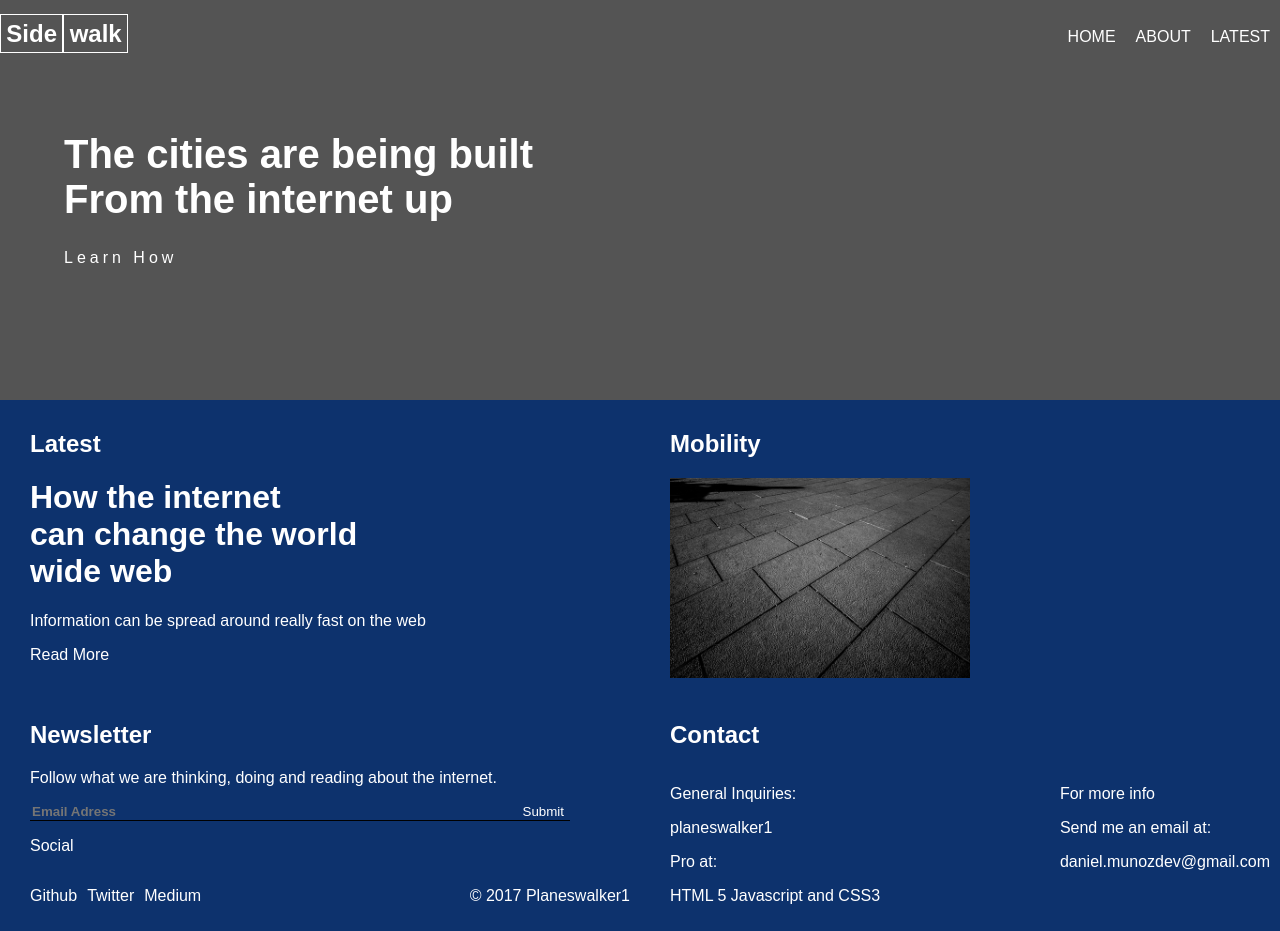
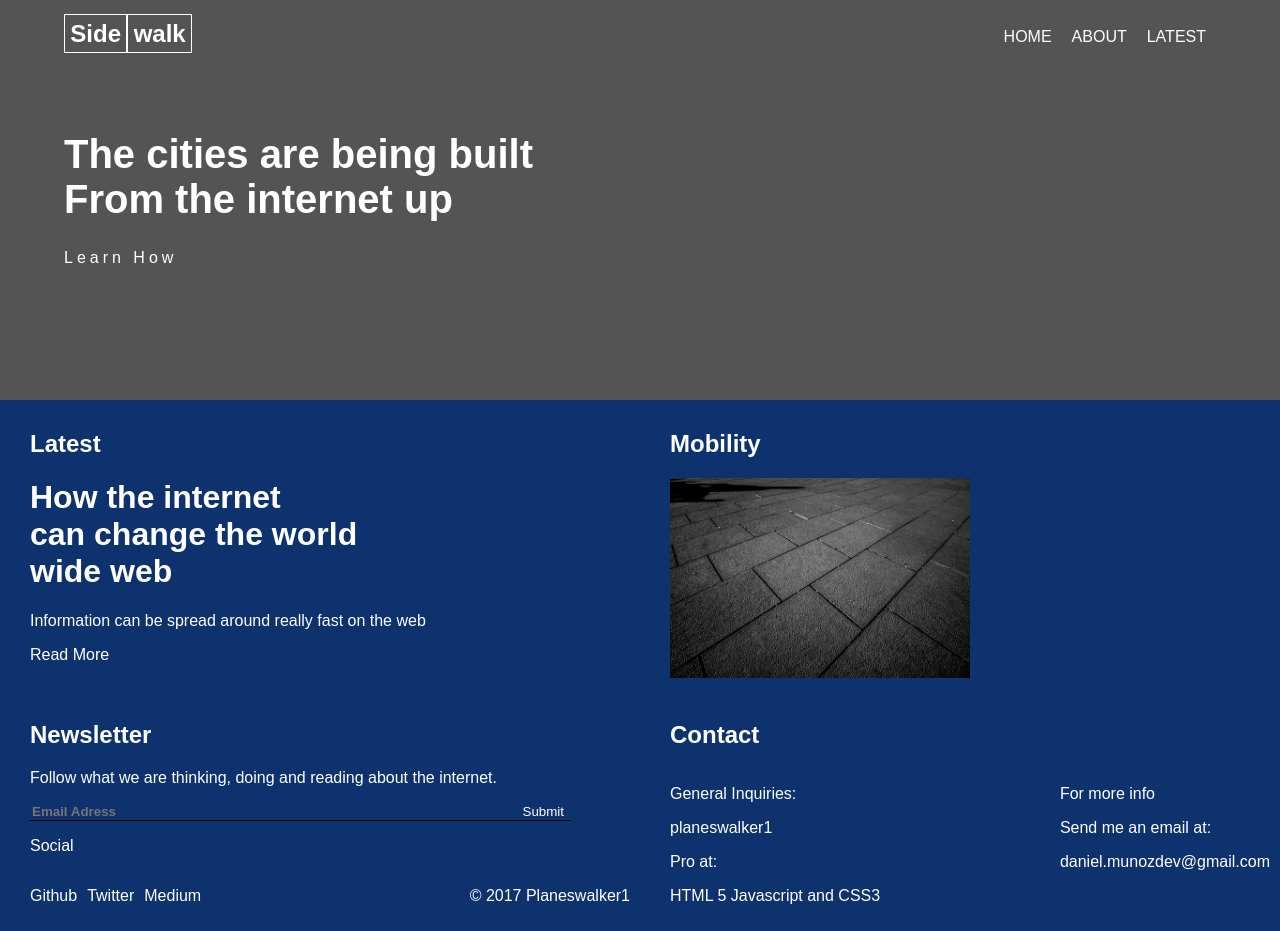
Before and after one commit to planeswalker1/sidewalk, a Jekyll site: the page built from index.html, in a window 1280 px wide. Built offline with Jekyll 4.4.1, drawn with Linux system fonts in a browser that asks for light colours.

Commit message:
Added margin to nav

```diff
--- a/_includes/css/media.css
+++ b/_includes/css/media.css
@@ -41,6 +41,11 @@
 }
 
 @media screen and (min-width: 768px) {
+
+  header nav {
+    margin: 0 5%;
+  }
+
   .contact .info {
     align-items: baseline;
     display: flex;
```
